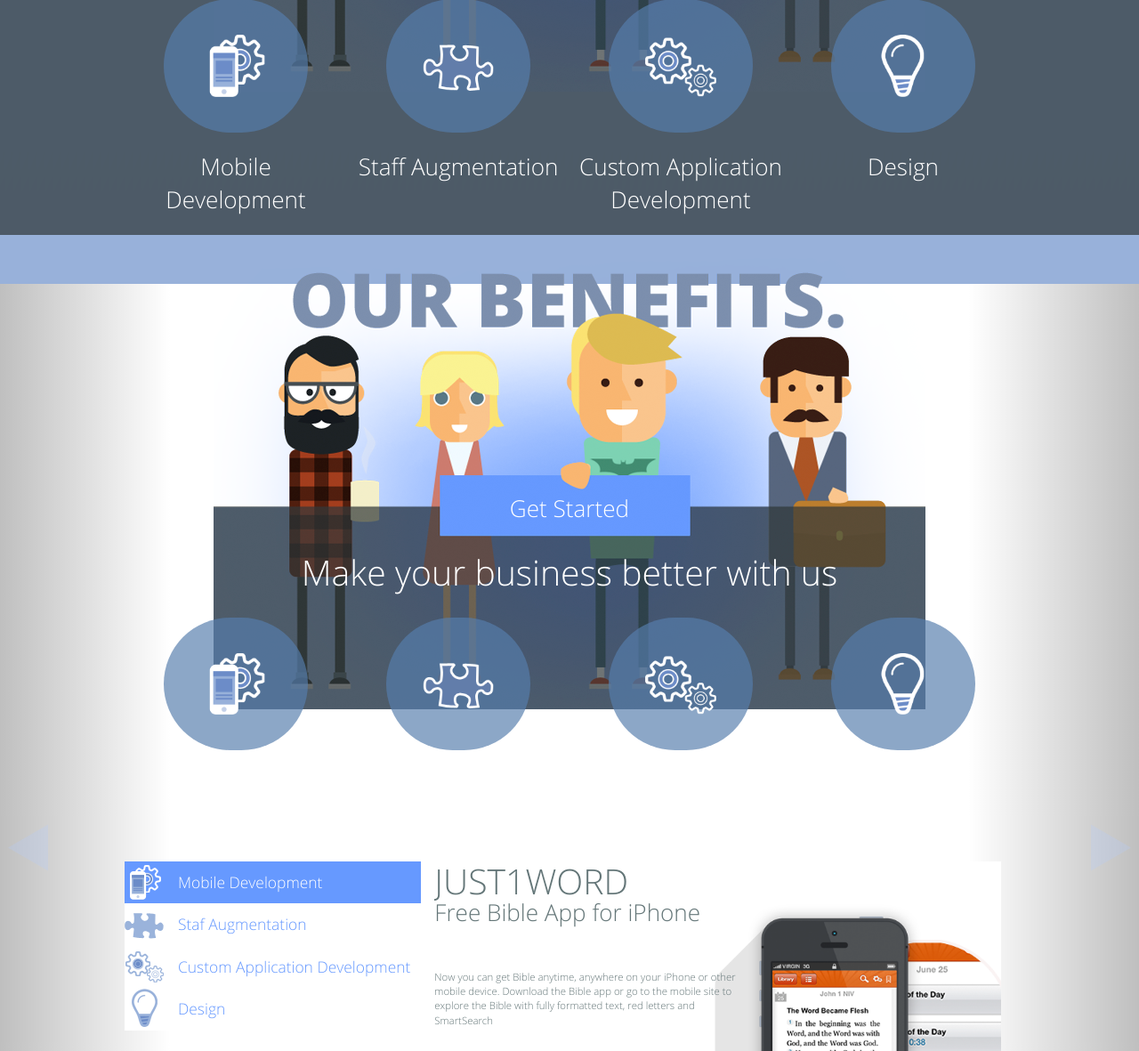
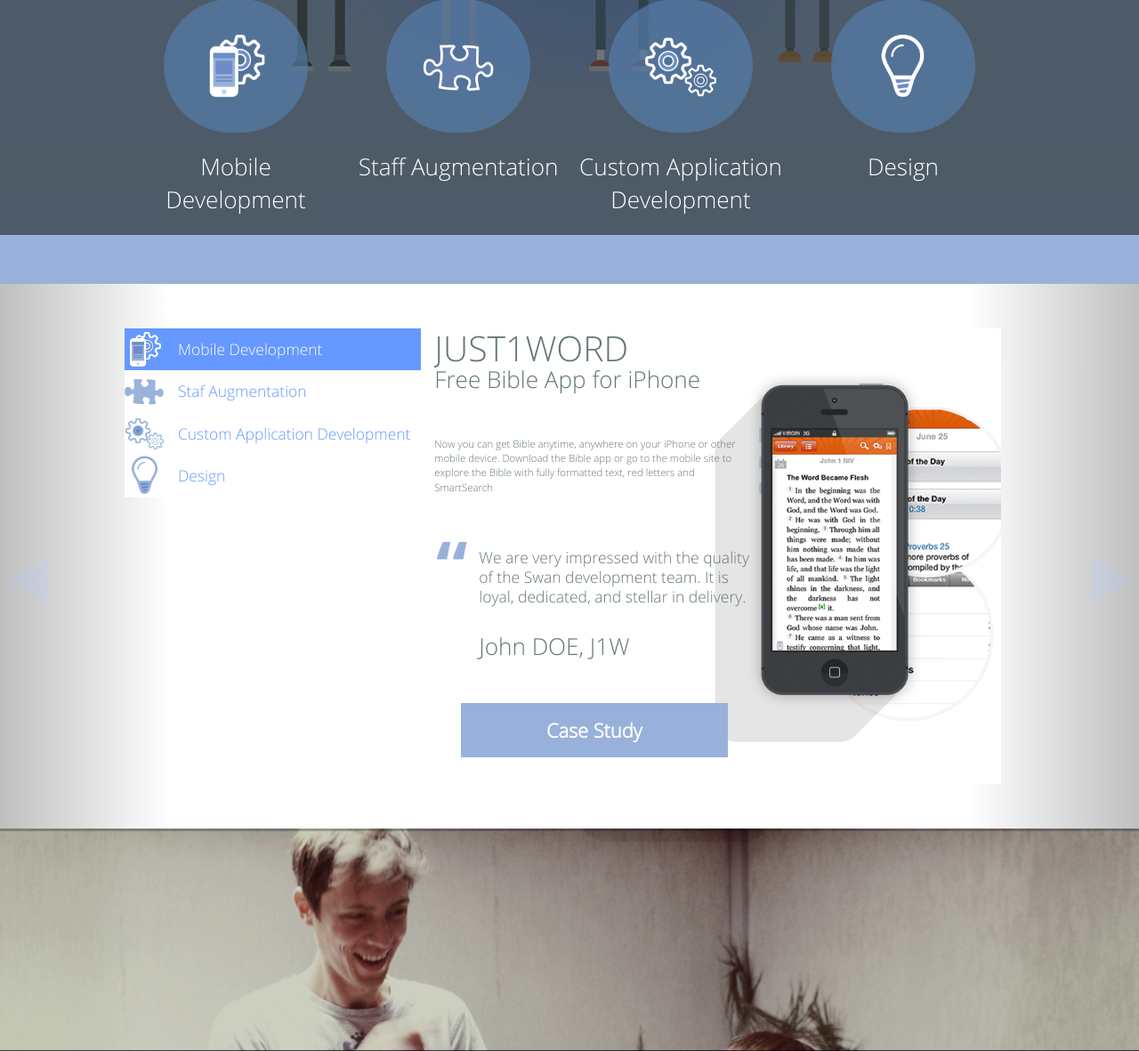
Before and after one commit to wa1demar/swansoftware_wireframe, a PHP site: page / in a window 1280 px wide. Shown: the part 608-1789 px from the top of the page at 89% size. Run offline with PHP 8.4, Linux system fonts and the light colour scheme; style sheets or scripts are compiled from the project's sources; some libraries are stand-ins or nearby versions; some web fonts are replaced.

Commit message:
fix index page

```diff
--- a/assets/css/globals/global.scss
+++ b/assets/css/globals/global.scss
@@ -26,7 +26,6 @@
 }
 
 @import "header";
-
 
 hgroup {
   line-height: 100%;
--- a/index.html
+++ b/index.html
@@ -7,6 +7,8 @@
     <link rel="stylesheet" href="assets/css/globals/global.css"/>
     <link rel="stylesheet" href="assets/css/home/main.css"/>
     <script src="http://ajax.googleapis.com/ajax/libs/jquery/1.10.2/jquery.min.js"></script>
+    <link rel="stylesheet" href="assets/css/libs/strapslide.css"/>
+    <script src="assets/js/strapslide.js"></script>
 
 </head>
 <body>
@@ -124,59 +126,6 @@
                     </div>
                 </div>
 
-                <div class="row">
-                    <div class="col-lg-12 topBanner">
-                        <div class="row sliderPopups">
-                        </div>
-                        <div class="row">
-                            <div class="col-lg-12 text-center">
-                                <div class="getStartedButton">
-                                    <a href="#">Get Started</a>
-                                </div>
-                            </div>
-                            <div class="col-lg-12">
-                                <h1>Make your business better with us</h1>
-
-                                <div class="row topBannerLinks">
-                                    <div class="box col-sm-3">
-                                        <div class="round_image">
-                                            <img src="assets/img/service1_115x100.png">
-                                        </div>
-
-                                        <p>Mobile Development</p>
-                                    </div>
-                                    <div class="box col-sm-3">
-                                        <div class="round_image">
-                                            <img src="assets/img/service2_115x100.png">
-                                        </div>
-
-                                        <p>Staff Augmentation</p>
-                                    </div>
-                                    <div class="box col-sm-3">
-                                        <div class="round_image">
-                                            <img src="assets/img/service3_115x100.png">
-                                        </div>
-
-                                        <p>Custom Application Development</p>
-                                    </div>
-                                    <div class="box col-sm-3">
-                                        <div class="round_image">
-                                            <img src="assets/img/service4_115x100.png">
-                                        </div>
-
-                                        <p>Design</p>
-                                    </div>
-                                    <!--<div class="box col-md-2">-->
-                                    <!--<div class="round_image">-->
-                                    <!--<img src="assets/img/service5_115x100.png">-->
-                                    <!--</div>-->
-
-
-                                    <!--<p>Internet Marketing</p>-->
-                                    <!--</div>-->
-                                </div>
-                            </div>
-                        </div>
             </div>
         </div>
 
```
